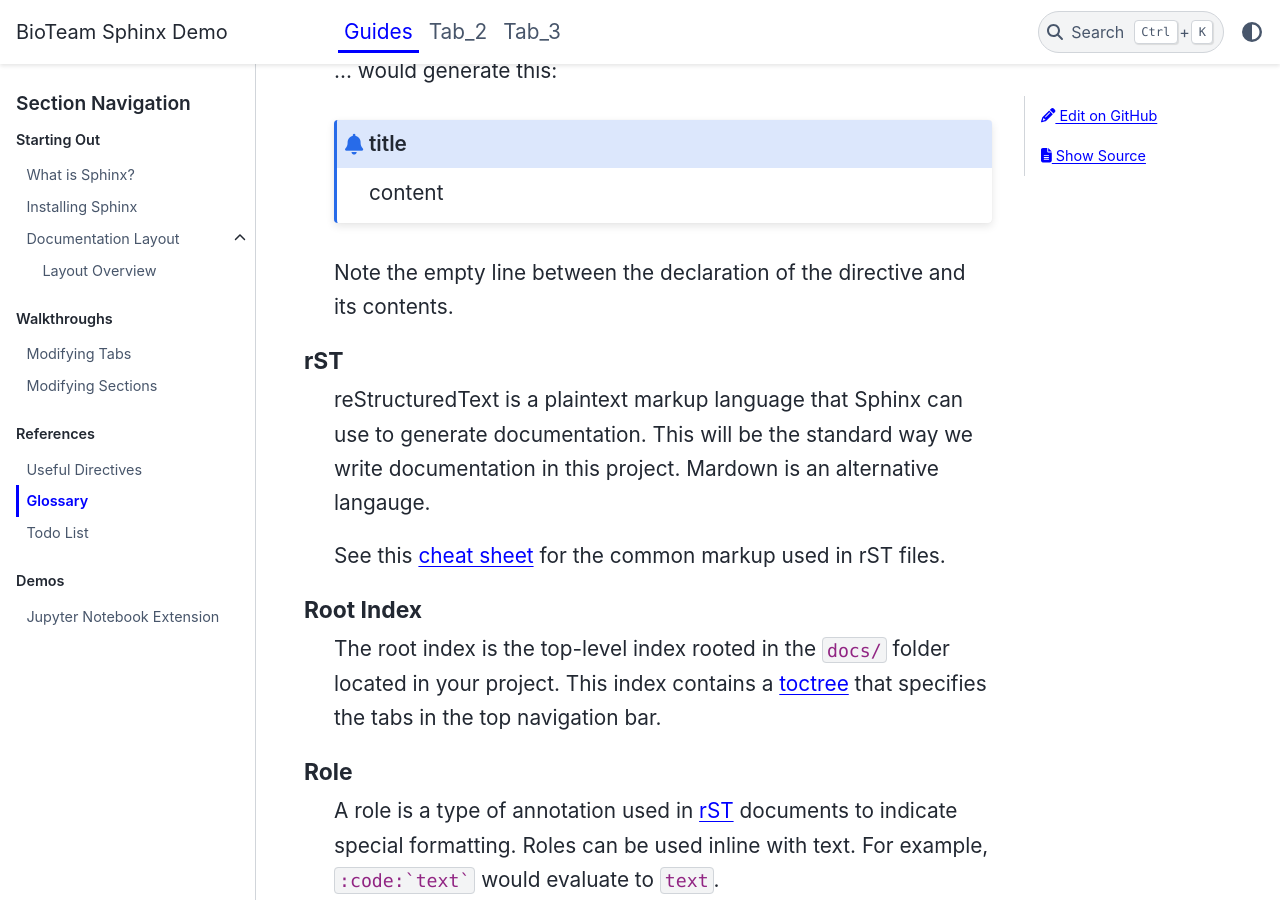
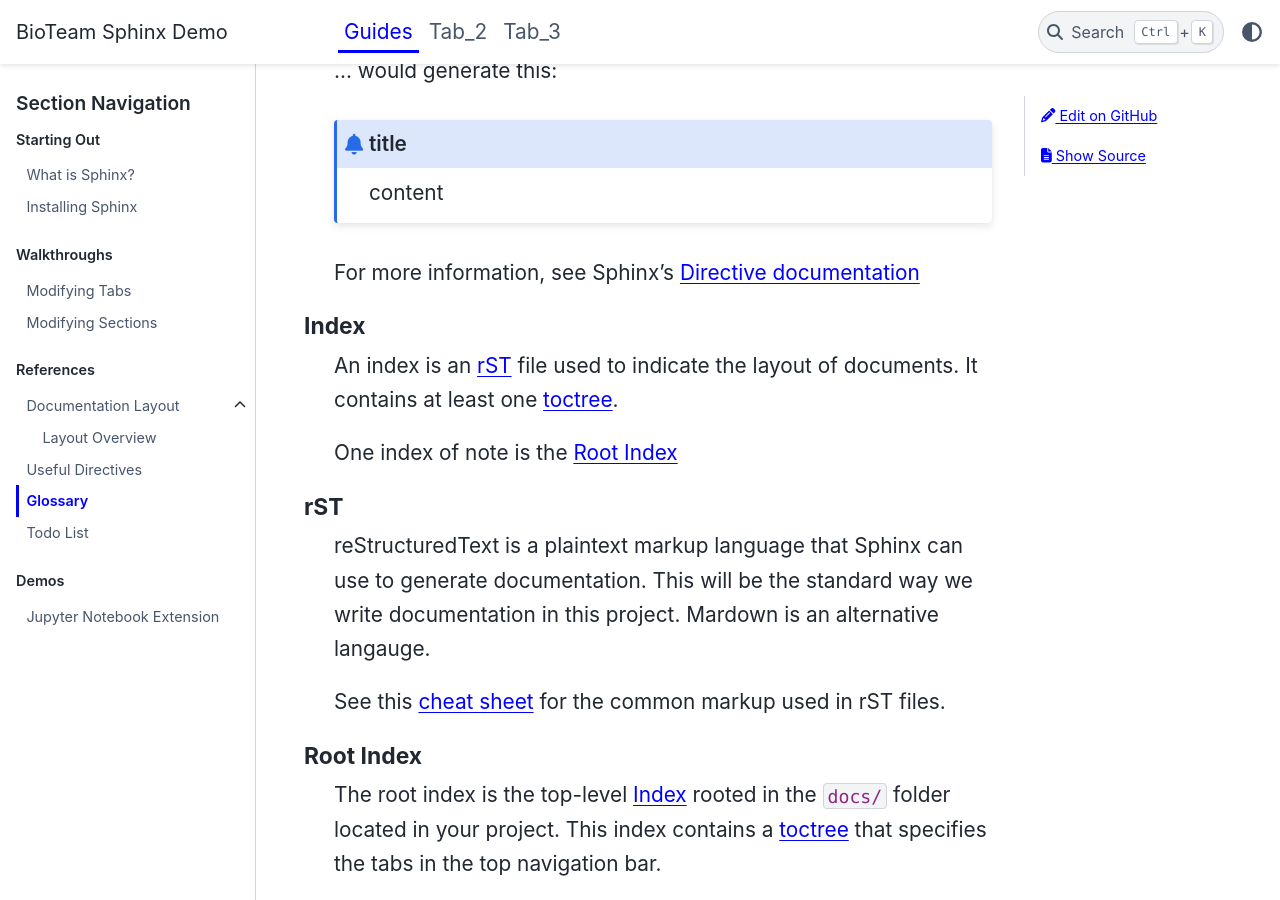
Before and after one commit to bioteam/sphinx-documentation-demo, a Sphinx documentation site: the page built from docs/guides/reference_glossary.rst, in a window 1280 px wide and 900 px high, scrolled down 502 px. Built offline with Sphinx 7.4.7 and the PyData theme 0.15.4, drawn with Linux system fonts in a browser that asks for light colours.

Commit message:
Update docs

```diff
--- a/docs/guides/index.rst
+++ b/docs/guides/index.rst
@@ -21,6 +20,7 @@ Guides
    :maxdepth: 1
    :caption: References
 
+   layout/index
    reference_directives
    reference_glossary
    reference_todo
--- a/docs/guides/reference_glossary.rst
+++ b/docs/guides/reference_glossary.rst
@@ -21,7 +21,14 @@ Glossary
 
             content
 
-        Note the empty line between the declaration of the directive and its contents.
+        For more information, see Sphinx's `Directive documentation <https://www.sphinx-doc.org/en/master/usage/restructuredtext/directives.html>`_
+
+
+    Index
+        An index is an :term:`rST` file used to indicate the layout of documents.
+        It contains at least one :term:`toctree`.
+
+        One index of note is the :term:`Root Index`
 
 
     rST
@@ -31,7 +38,7 @@ Glossary
        See this `cheat sheet <https://github.com/ralsina/rst-cheatsheet/blob/master/rst-cheatsheet.rst>`_ for the common markup used in rST files.
 
     Root Index
-        The root index is the top-level index rooted in the :code:`docs/` folder located in your project.
+        The root index is the top-level :term:`Index` rooted in the :code:`docs/` folder located in your project.
         This index contains a :term:`toctree` that specifies the tabs in the top navigation bar.
 
     Role
--- a/docs/guides/walkthrough_adding_new_section.rst
+++ b/docs/guides/walkthrough_adding_new_section.rst
@@ -4,7 +4,7 @@ Modifying Sections
 .. admonition:: Use the Source!
     :class: sidebar tip
 
-    If you look to the sidebar on the right, you will see a link called :code:`Show Source`.
+    The :code:`Show Source` link can be found in the right sidebar.
     You can click on it to see the source :term:`rST` used to create the current page.
 
 It's often the case that you'll want to organize the contents of a tab (see :doc:`the previous walkthrough on adding a new tab <walkthrough_adding_new_tab>`).
```
Also changed, not shown: other parts of docs/guides/index.rst (+0 -1 lines).
